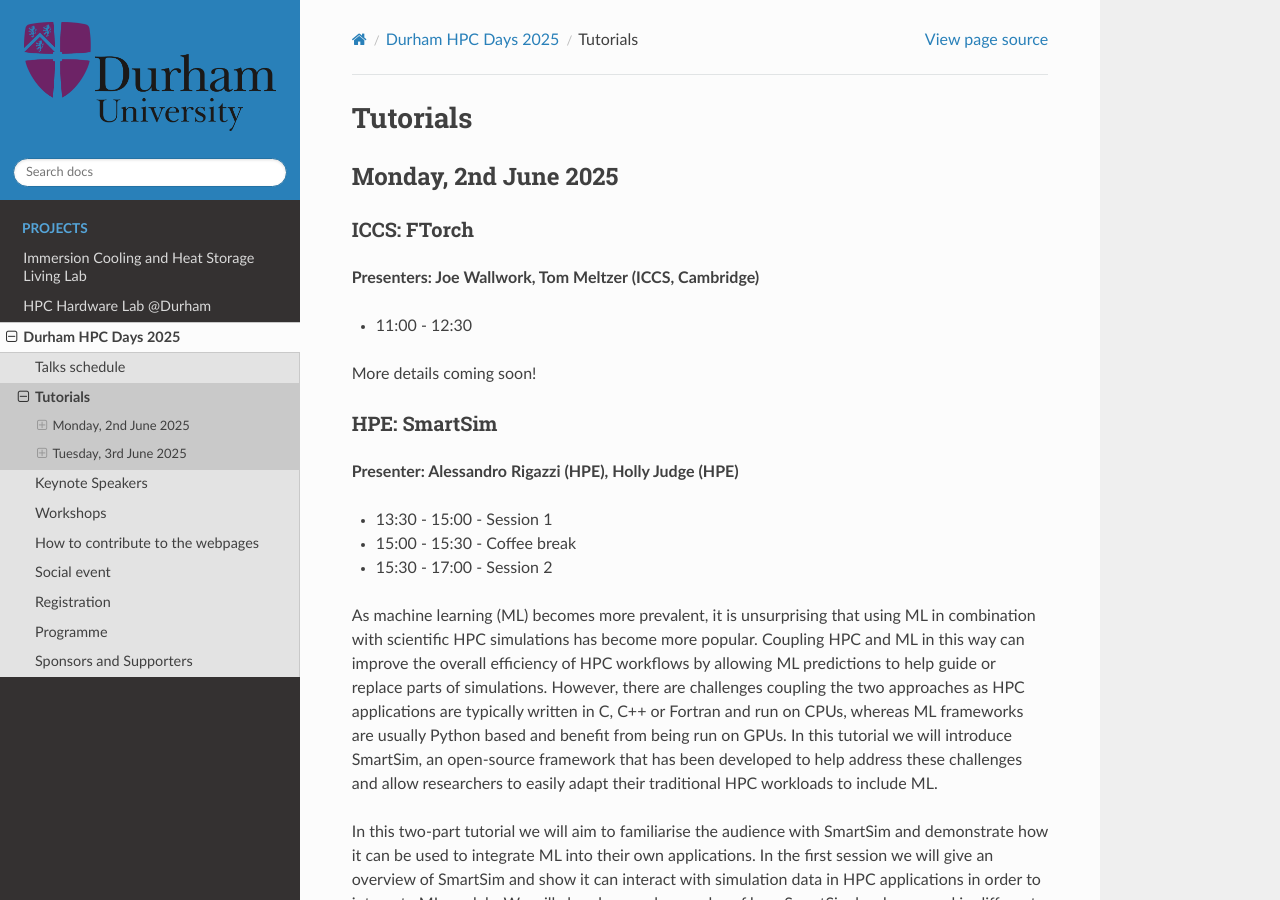
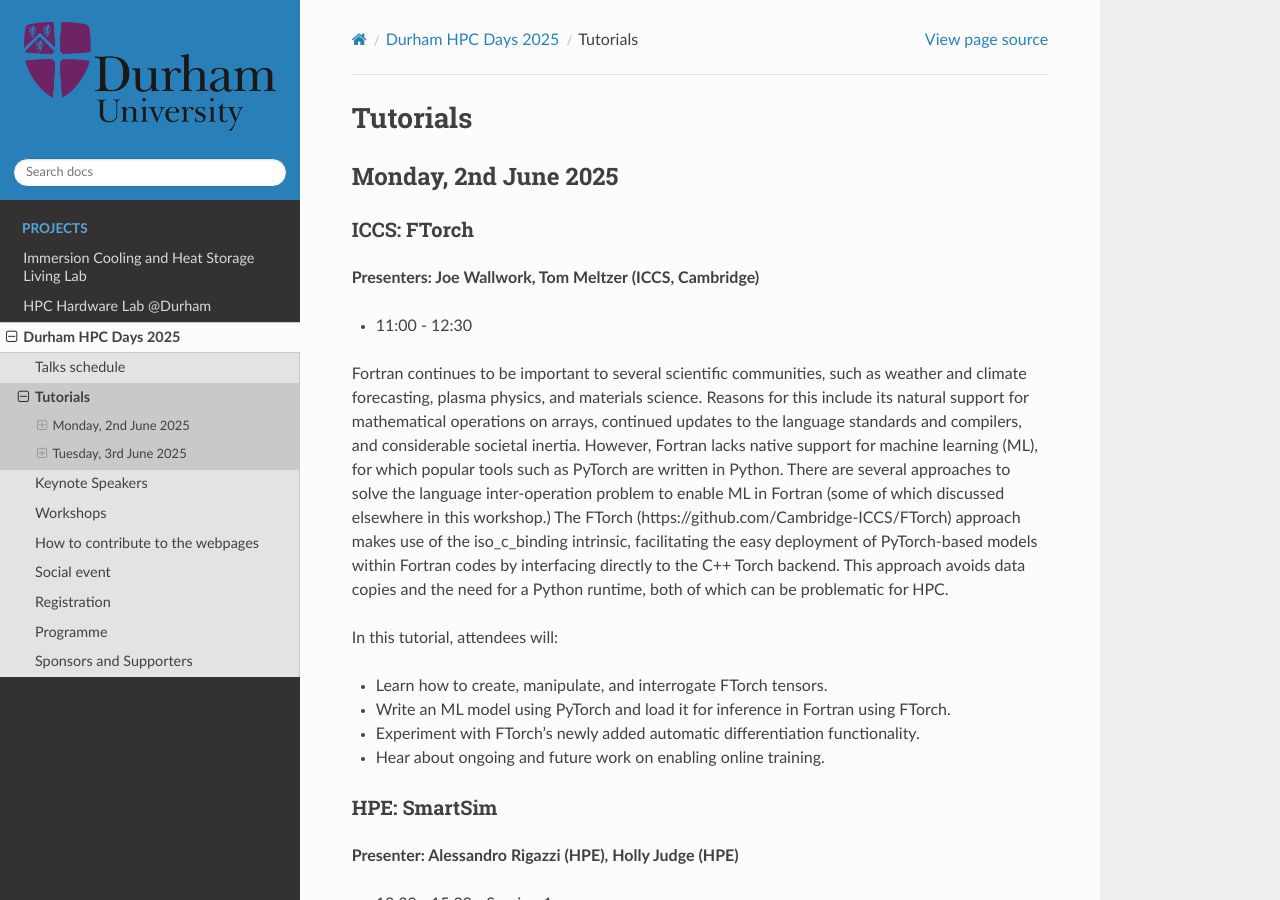
Before and after one commit to ilectra/durham, a Sphinx documentation site: the page built from docs/hpcdays/tutorials.md, in a window 1280 px wide and 900 px high. Built offline with Sphinx 7.4.7 and the Read the Docs theme 3.1.0, drawn with Linux system fonts in a browser that asks for light colours.

Commit message:
Draft FTorch abstract

```diff
--- a/docs/hpcdays/tutorials.md
+++ b/docs/hpcdays/tutorials.md
@@ -7,7 +7,18 @@
 **Presenters: Joe Wallwork, Tom Meltzer (ICCS, Cambridge)**
 - 11:00 - 12:30
 
-More details coming soon!
+Fortran continues to be important to several scientific communities, such as weather and climate forecasting, plasma physics, and materials science.
+Reasons for this include its natural support for mathematical operations on arrays, continued updates to the language standards and compilers, and considerable societal inertia.
+However, Fortran lacks native support for machine learning (ML), for which popular tools such as PyTorch are written in Python.
+There are several approaches to solve the language inter-operation problem to enable ML in Fortran (some of which discussed elsewhere in this workshop.)
+The FTorch (https://github.com/Cambridge-ICCS/FTorch) approach makes use of the iso_c_binding intrinsic, facilitating the easy deployment of PyTorch-based models within Fortran codes by interfacing directly to the C++ Torch backend.
+This approach avoids data copies and the need for a Python runtime, both of which can be problematic for HPC.
+
+In this tutorial, attendees will:
+- Learn how to create, manipulate, and interrogate FTorch tensors.
+- Write an ML model using PyTorch and load it for inference in Fortran using FTorch.
+- Experiment with FTorch's newly added automatic differentiation functionality.
+- Hear about ongoing and future work on enabling online training.
 
 
 ### HPE: SmartSim
```
